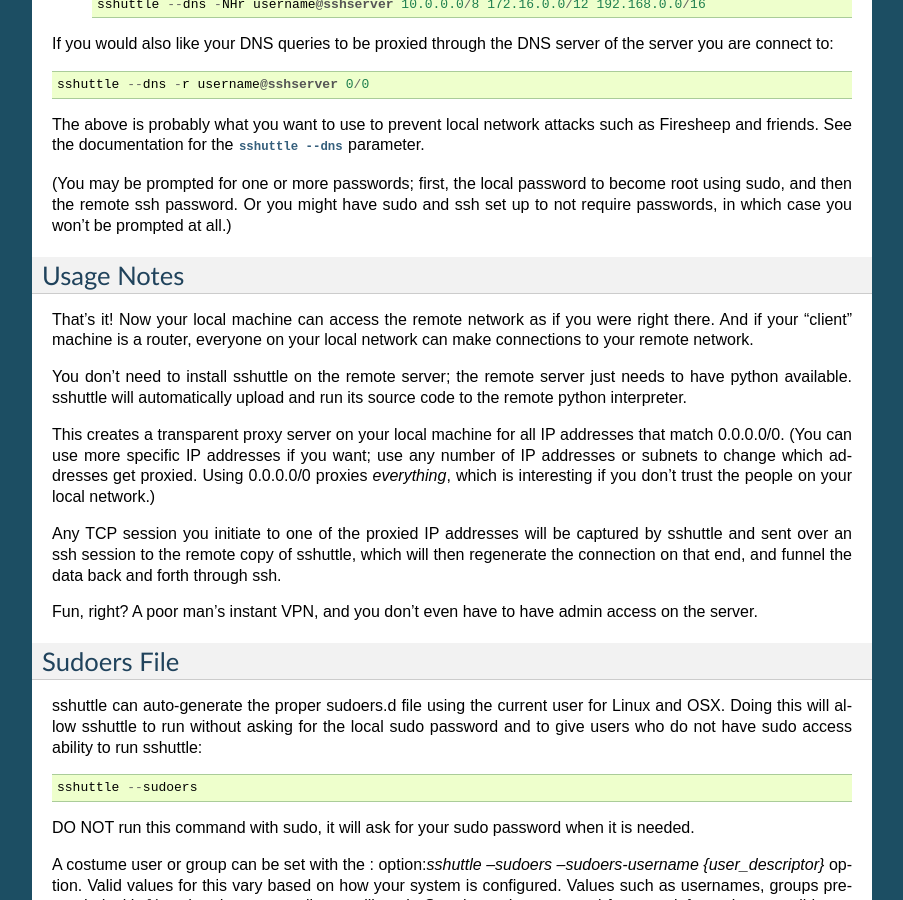
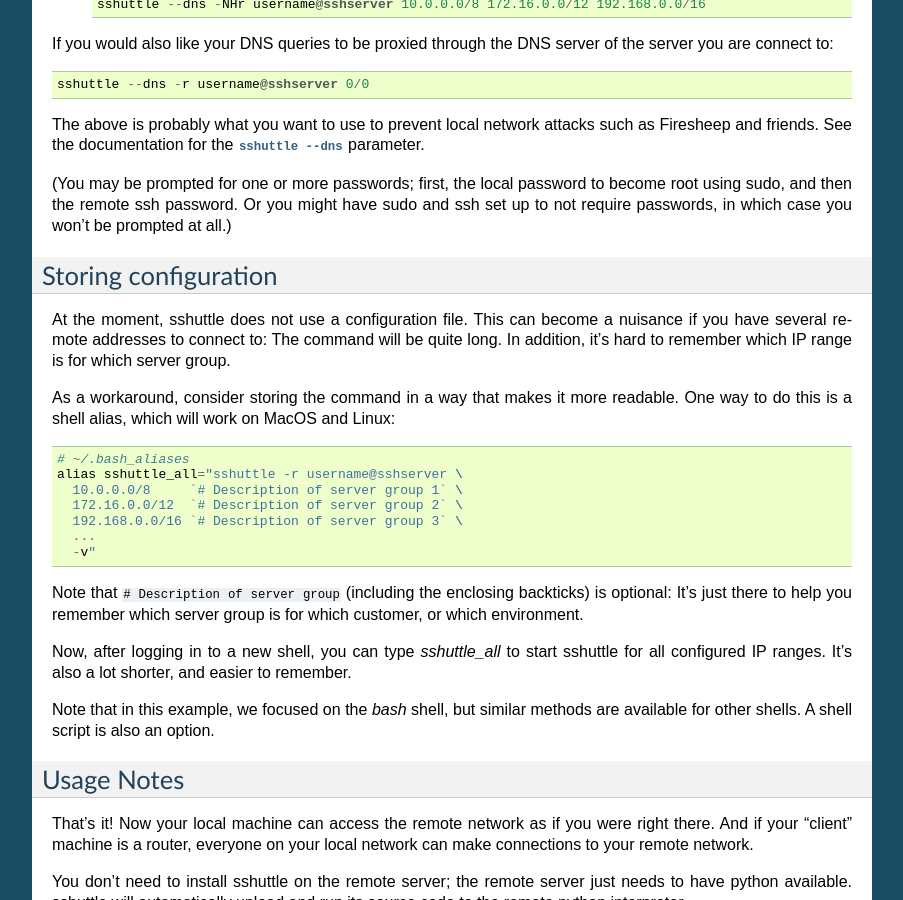
Before and after one commit to sshuttle/sshuttle, a Sphinx documentation site: the page built from docs/usage.rst, in a window 1280 px wide and 900 px high, scrolled down 465 px. Shown: the whole window, without its empty margins (198-1101 px from the left). Built offline with Sphinx 7.4.7, drawn with Linux system fonts in a browser that asks for light colours; the version number could not be read and is left out; some of the changed text lies outside the part shown.

Commit message:
Document a possible workaround for not having a config file

```diff
--- a/docs/usage.rst
+++ b/docs/usage.rst
@@ -38,6 +38,38 @@
 become root using sudo, and then the remote ssh password.  Or you might have
 sudo and ssh set up to not require passwords, in which case you won't be
 prompted at all.)
+
+
+Storing configuration
+---------------------
+
+At the moment, sshuttle does not use a configuration file. This can become a
+nuisance if you have several remote addresses to connect to: The command will
+be quite long. In addition, it's hard to remember which IP range is for which
+server group.
+
+As a workaround, consider storing the command in a way that makes it more
+readable. One way to do this is a shell alias, which will work on MacOS and
+Linux::
+
+  # ~/.bash_aliases
+  alias sshuttle_all="sshuttle -r username@sshserver \
+    10.0.0.0/8     `# Description of server group 1` \
+    172.16.0.0/12  `# Description of server group 2` \
+    192.168.0.0/16 `# Description of server group 3` \
+    ...
+    -v"
+
+Note that ``# Description of server group`` (including the enclosing backticks)
+is optional: It's just there to help you remember which server group is for
+which customer, or which environment.
+
+Now, after logging in to a new shell, you can type `sshuttle_all` to start
+sshuttle for all configured IP ranges. It's also a lot shorter, and easier to
+remember.
+
+Note that in this example, we focused on the `bash` shell, but similar methods
+are available for other shells. A shell script is also an option.
 
 
 Usage Notes
```
